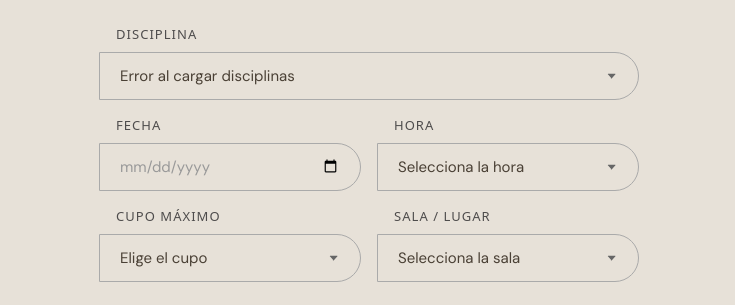
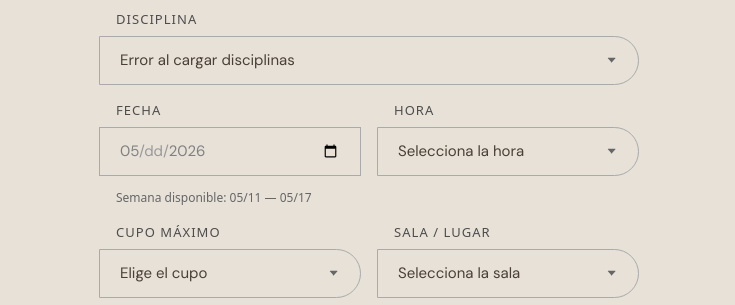
Before and after one commit to rebecaarmenta/FitNow-DASW, a plain HTML site: page FRONTEND/instructor/crearSesion.html in a window 1280 px wide. Shown: the part 269-574 px from the top of the page, 0-735 px from the left. Drawn offline with nearby package versions, Linux system fonts and the light colour scheme; no server answers; sample sign-in values are in the browser's storage.

Commit message:
crearSesion calendario

```diff
--- a/FRONTEND/instructor/crearSesion.html
+++ b/FRONTEND/instructor/crearSesion.html
@@ -368,7 +368,8 @@
                         <div class="row-inputs">
                             <div class="input-group half-width">
                                 <label for="date">Fecha</label>
-                                <input type="date" id="date" name="date" required>
+                                    <input type="date" id="date" name="date" required>
+                                    <small id="weekInfo" style="display:block;margin-left:16px;font-size:12px;color:#666;margin-top:6px"></small>
                             </div>
                             <div class="input-group half-width">
                                 <label for="time">Hora</label>
@@ -442,7 +443,45 @@
                 }
 
                 const dateInput = document.getElementById('date');
-                dateInput.min = new Date().toISOString().split('T')[0];
+
+                function formatDateISO(d){
+                    return d.toISOString().split('T')[0];
+                }
+
+                const today = new Date();
+                const day = today.getDay(); // 0 = Sun, 1 = Mon, ... 6 = Sat
+
+                // Compute Monday of current week (ISO week start)
+                const diffToMonday = (day + 6) % 7;
+                const mondayThisWeek = new Date(today.getFullYear(), today.getMonth(), today.getDate() - diffToMonday);
+
+                // If today is Saturday, switch allowed week to next week
+                let allowedStart;
+                if (day === 6) {
+                    allowedStart = new Date(mondayThisWeek);
+                    allowedStart.setDate(allowedStart.getDate() + 7);
+                } else {
+                    allowedStart = mondayThisWeek;
+                }
+                const allowedEnd = new Date(allowedStart);
+                allowedEnd.setDate(allowedStart.getDate() + 6);
+
+                // Set date input bounds so the calendar only allows the allowed week
+                dateInput.min = formatDateISO(allowedStart);
+                dateInput.max = formatDateISO(allowedEnd);
+
+                // Expose allowed range globally for validation in submit handler
+                window.allowedStartISO = formatDateISO(allowedStart);
+                window.allowedEndISO = formatDateISO(allowedEnd);
+
+                // Show a small helper indicating the week range
+                const weekInfo = document.getElementById('weekInfo');
+                if (weekInfo) {
+                    const opts = { day: '2-digit', month: '2-digit' };
+                    const startText = allowedStart.toLocaleDateString(undefined, opts);
+                    const endText = allowedEnd.toLocaleDateString(undefined, opts);
+                    weekInfo.textContent = `Semana disponible: ${startText} — ${endText}`;
+                }
 
                 await loadDisciplines(token);
 
@@ -502,6 +541,19 @@
                     msgEl.textContent = 'No se ofertan clases los domingos.';
                     msgEl.className = 'form-message error';
                     return;
+                }
+
+                // Validar que la fecha seleccionada esté dentro de la semana permitida
+                const allowedStartISO = window.allowedStartISO;
+                const allowedEndISO = window.allowedEndISO;
+                if (allowedStartISO && allowedEndISO) {
+                    const allowedStartDate = new Date(allowedStartISO);
+                    const allowedEndDate = new Date(allowedEndISO);
+                    if (selectedDate < allowedStartDate || selectedDate > allowedEndDate) {
+                        msgEl.textContent = 'No puedes crear sesiones fuera de la semana disponible. Espera al sábado para crear para la siguiente semana.';
+                        msgEl.className = 'form-message error';
+                        return;
+                    }
                 }
 
                 const user = JSON.parse(sessionStorage.getItem('user') || '{}');
```
